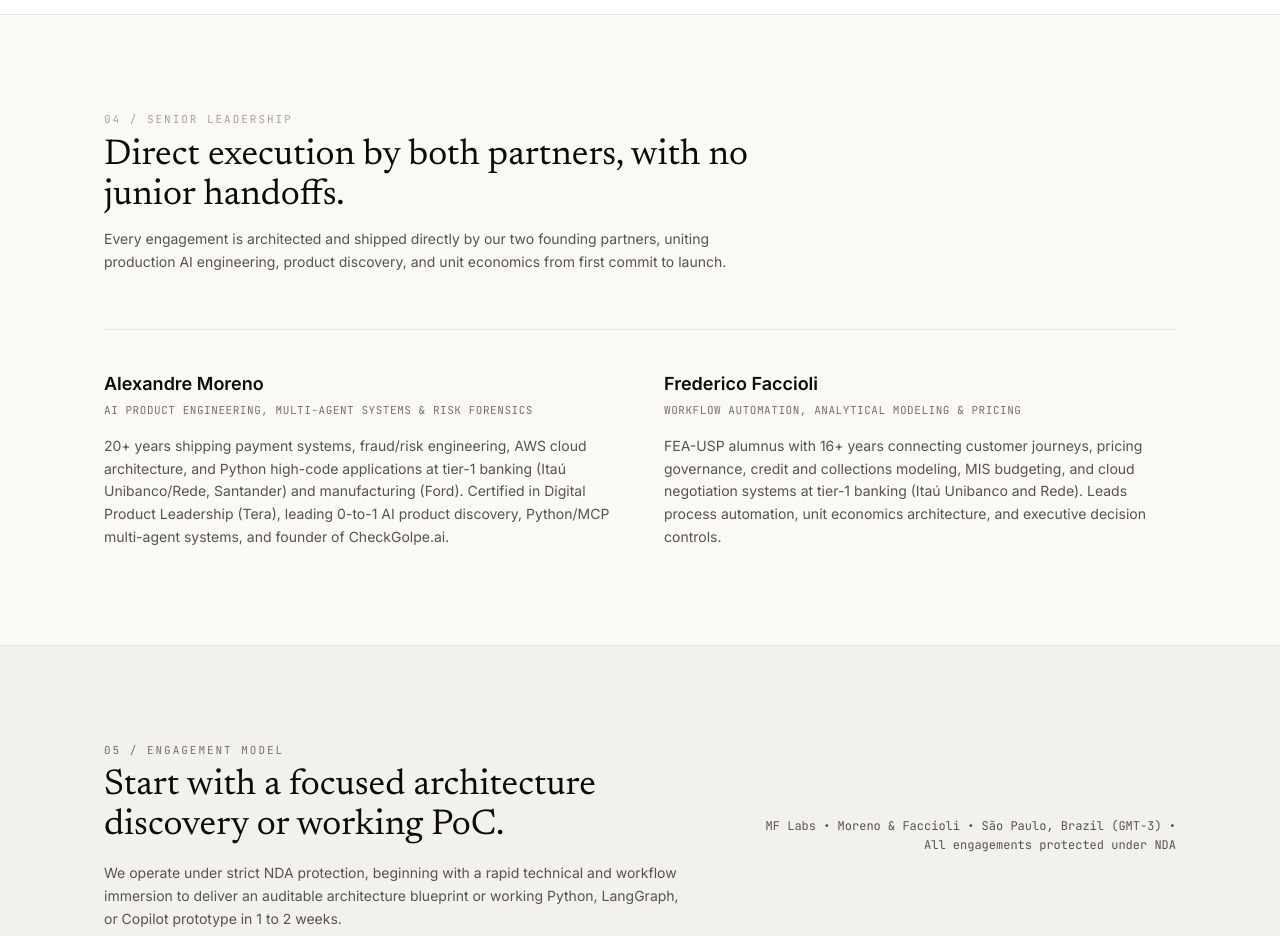
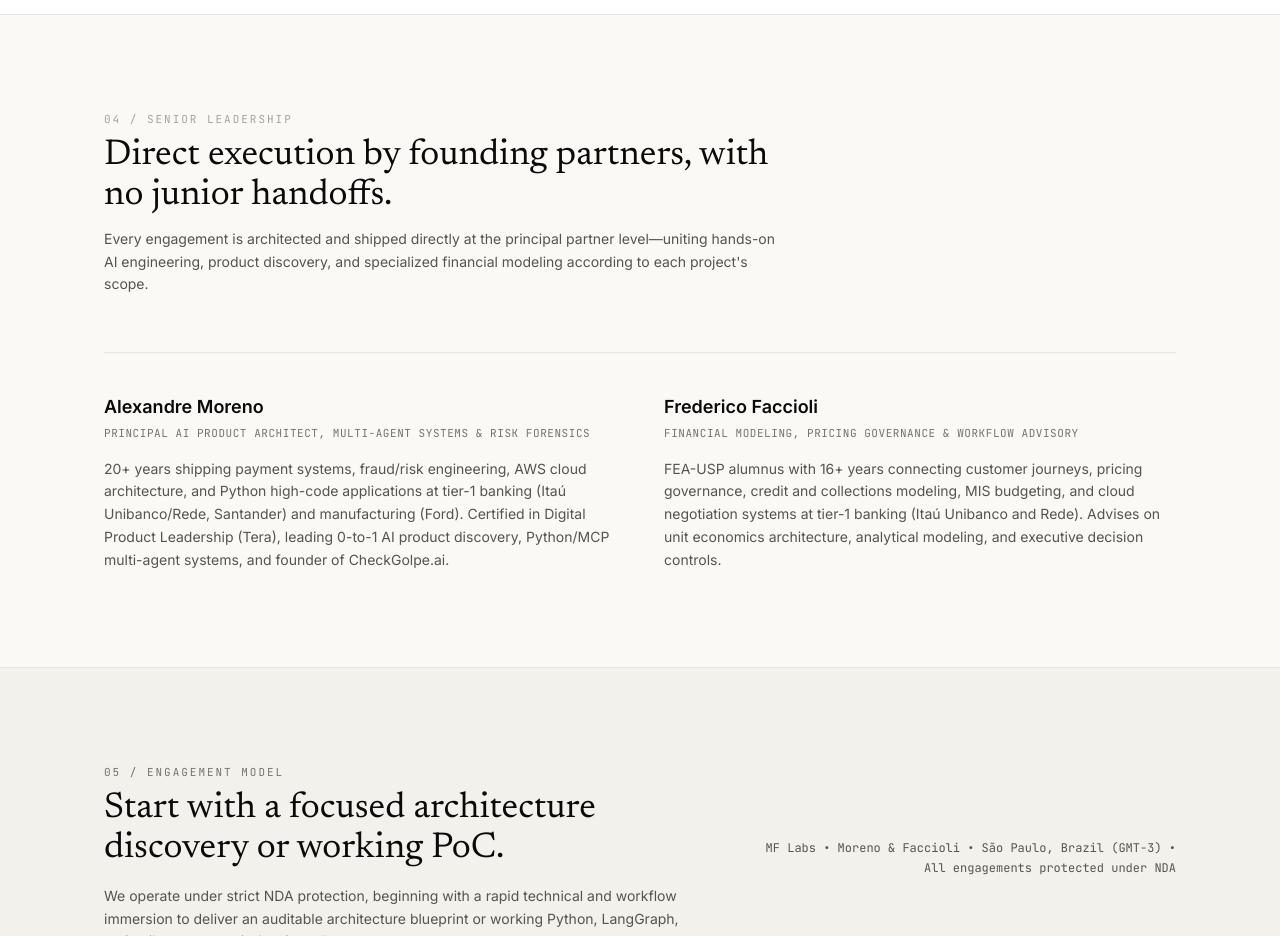
Before and after one commit to synapseconsulting-ai/synapseconsulting-ai.github.io, a plain HTML site: page index.html in a window 1280 px wide. Shown: the part 3700-4636 px from the top of the page. Drawn offline with nearby package versions, Linux system fonts and the light colour scheme.

Commit message:
Update index.html

```diff
--- a/index.html
+++ b/index.html
@@ -298,17 +298,17 @@
       <div class="max-w-2xl">
         <p class="mono text-[11px] uppercase tracking-[0.18em] text-stone-400">04 / Senior leadership</p>
         <h2 class="serif mt-2 text-3xl md:text-4xl font-normal text-stone-950">
-          Direct execution by both partners, with no junior handoffs.
+          Direct execution by founding partners, with no junior handoffs.
         </h2>
         <p class="mt-3 text-sm text-stone-600 leading-relaxed">
-          Every engagement is architected and shipped directly by our two founding partners, uniting production AI engineering, product discovery, and unit economics from first commit to launch.
+          Every engagement is architected and shipped directly at the principal partner level—uniting hands-on AI engineering, product discovery, and specialized financial modeling according to each project's scope.
         </p>
       </div>
 
       <div class="mt-14 grid md:grid-cols-2 gap-12 border-t border-stone-200 pt-10">
         <div>
           <h3 class="text-lg font-semibold text-stone-950">Alexandre Moreno</h3>
-          <p class="mono text-[11px] uppercase tracking-wider text-stone-500 mt-1">AI product engineering, multi-agent systems &amp; risk forensics</p>
+          <p class="mono text-[11px] uppercase tracking-wider text-stone-500 mt-1">Principal AI product architect, multi-agent systems &amp; risk forensics</p>
           <p class="mt-4 text-sm text-stone-600 leading-relaxed">
             20+ years shipping payment systems, fraud/risk engineering, AWS cloud architecture, and Python high-code applications at tier-1 banking (Itaú Unibanco/Rede, Santander) and manufacturing (Ford). Certified in Digital Product Leadership (Tera), leading 0-to-1 AI product discovery, Python/MCP multi-agent systems, and founder of CheckGolpe.ai.
           </p>
@@ -316,9 +316,9 @@
 
         <div>
           <h3 class="text-lg font-semibold text-stone-950">Frederico Faccioli</h3>
-          <p class="mono text-[11px] uppercase tracking-wider text-stone-500 mt-1">Workflow automation, analytical modeling &amp; pricing</p>
+          <p class="mono text-[11px] uppercase tracking-wider text-stone-500 mt-1">Financial modeling, pricing governance &amp; workflow advisory</p>
           <p class="mt-4 text-sm text-stone-600 leading-relaxed">
-            FEA-USP alumnus with 16+ years connecting customer journeys, pricing governance, credit and collections modeling, MIS budgeting, and cloud negotiation systems at tier-1 banking (Itaú Unibanco and Rede). Leads process automation, unit economics architecture, and executive decision controls.
+            FEA-USP alumnus with 16+ years connecting customer journeys, pricing governance, credit and collections modeling, MIS budgeting, and cloud negotiation systems at tier-1 banking (Itaú Unibanco and Rede). Advises on unit economics architecture, analytical modeling, and executive decision controls.
           </p>
         </div>
       </div>
```
